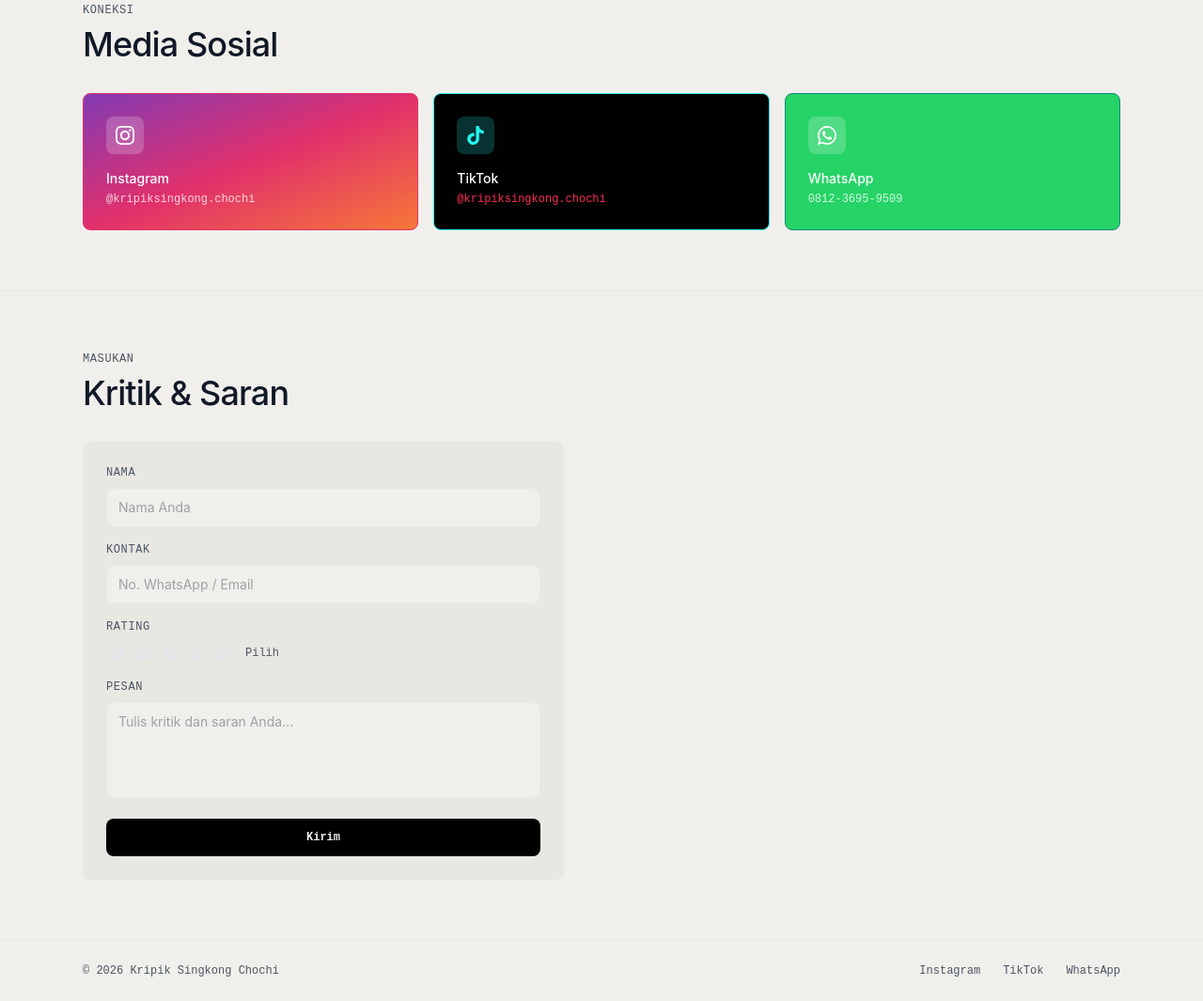
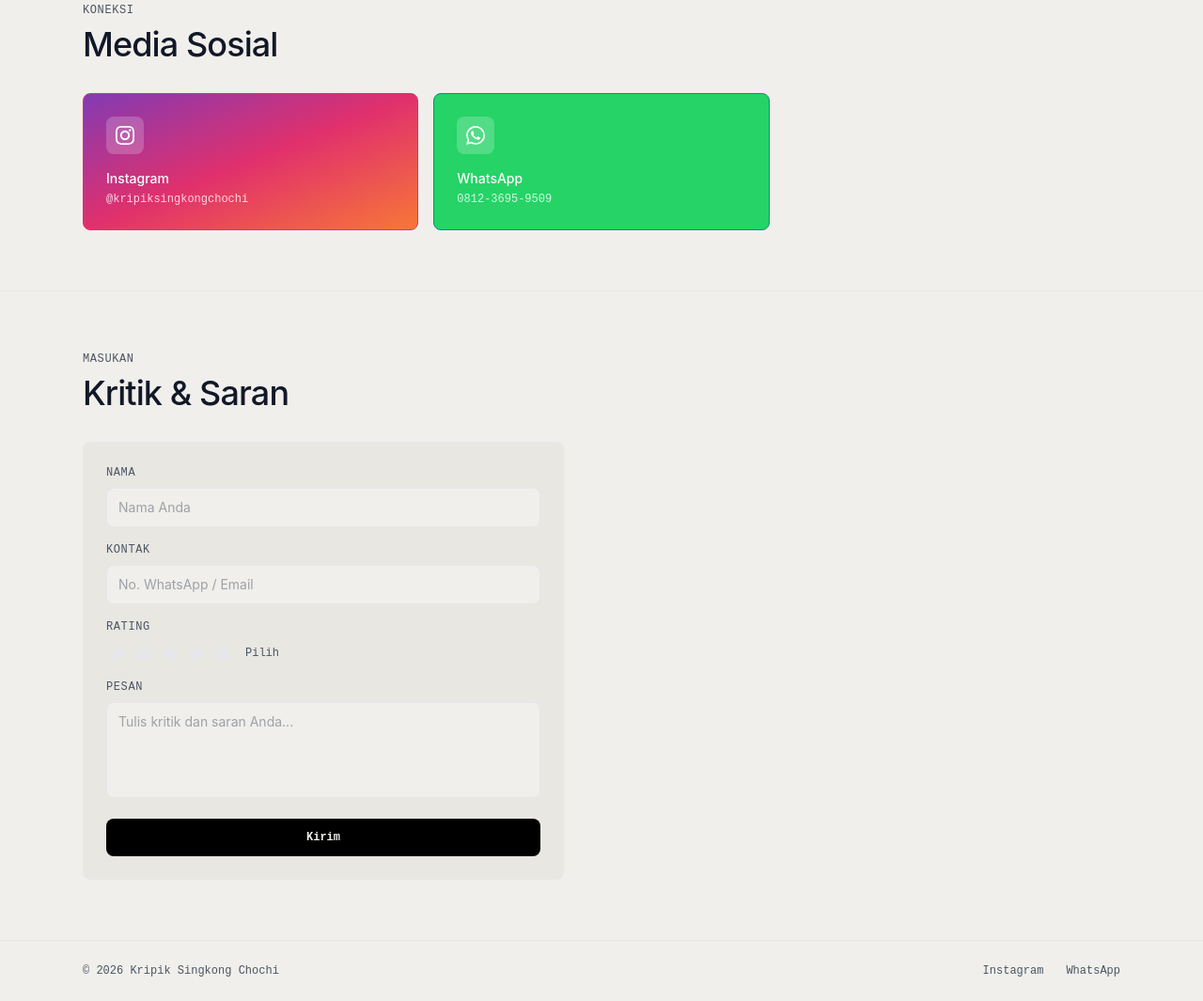
Before and after one commit to bima537/LandingPage, a plain HTML site: page index.html in a window 1280 px wide. Shown: the part 1060-2125 px from the top of the page at 94% size. Drawn offline with nearby package versions, Linux system fonts and the light colour scheme.

Commit message:
Fix Instagram link and remove TikTok section
Updated Instagram handle and removed TikTok links.

```diff
--- a/index.html
+++ b/index.html
@@ -323,7 +323,7 @@
 
         <div class="grid sm:grid-cols-3 gap-4">
           <a
-            href="https://instagram.com/kripiksingkong.chochi"
+            href="https://instagram.com/kripiksingkongchochi"
             target="_blank"
             class="bg-gradient-to-br from-[#833AB4] via-[#E1306C] to-[#F77737] border border-[#E1306C] rounded-[8px] p-6 hover:shadow-lg transition-shadow duration-300 group"
           >
@@ -341,29 +341,7 @@
               </svg>
             </div>
             <h3 class="font-medium text-sm mb-1 text-white">Instagram</h3>
-            <p class="font-mono text-xs text-white/80">@kripiksingkong.chochi</p>
-          </a>
-
-          <a
-            href="https://tiktok.com/@kripiksingkong.chochi"
-            target="_blank"
-            class="bg-[#010101] border border-[#25F4EE] rounded-[8px] p-6 hover:shadow-lg transition-shadow duration-300 group"
-          >
-            <div
-              class="w-10 h-10 bg-[#25F4EE]/20 rounded-[8px] flex items-center justify-center mb-4 group-hover:scale-105 transition-transform"
-            >
-              <svg
-                class="w-5 h-5 text-[#25F4EE]"
-                fill="currentColor"
-                viewBox="0 0 24 24"
-              >
-                <path
-                  d="M12.525.02c1.31-.02 2.61-.01 3.91-.02.08 1.53.63 3.09 1.75 4.17 1.12 1.11 2.7 1.62 4.24 1.79v4.03c-1.44-.05-2.89-.35-4.2-.97-.57-.26-1.1-.59-1.62-.93-.01 2.92.01 5.84-.02 8.75-.08 1.4-.54 2.79-1.35 3.94-1.31 1.92-3.58 3.17-5.91 3.21-1.43.08-2.86-.31-4.08-1.03-2.02-1.19-3.44-3.37-3.65-5.71-.02-.5-.03-1-.01-1.49.18-1.9 1.12-3.72 2.58-4.96 1.66-1.44 3.98-2.13 6.15-1.72.02 1.48-.04 2.96-.04 4.44-.99-.32-2.15-.23-3.02.37-.63.41-1.11 1.04-1.36 1.75-.21.51-.15 1.07-.14 1.61.24 1.64 1.82 3.02 3.5 2.87 1.12-.01 2.19-.66 2.77-1.61.19-.33.4-.67.41-1.06.1-1.79.06-3.57.07-5.36.01-4.03-.01-8.05.02-12.07z"
-                />
-              </svg>
-            </div>
-            <h3 class="font-medium text-sm mb-1 text-white">TikTok</h3>
-            <p class="font-mono text-xs text-[#FE2C55]">@kripiksingkong.chochi</p>
+            <p class="font-mono text-xs text-white/80">@kripiksingkongchochi</p>
           </a>
 
           <a
@@ -568,16 +546,10 @@
         </p>
         <div class="flex items-center gap-6">
           <a
-            href="https://instagram.com/kripiksingkong.chochi"
+            href="https://instagram.com/kripiksingkongchochi"
             target="_blank"
             class="font-mono text-xs text-text-secondary hover:text-text-primary transition"
             >Instagram</a
-          >
-          <a
-            href="https://tiktok.com/@kripiksingkong.chochi"
-            target="_blank"
-            class="font-mono text-xs text-text-secondary hover:text-text-primary transition"
-            >TikTok</a
           >
           <a
             href="https://wa.me/6281236959509"
```
